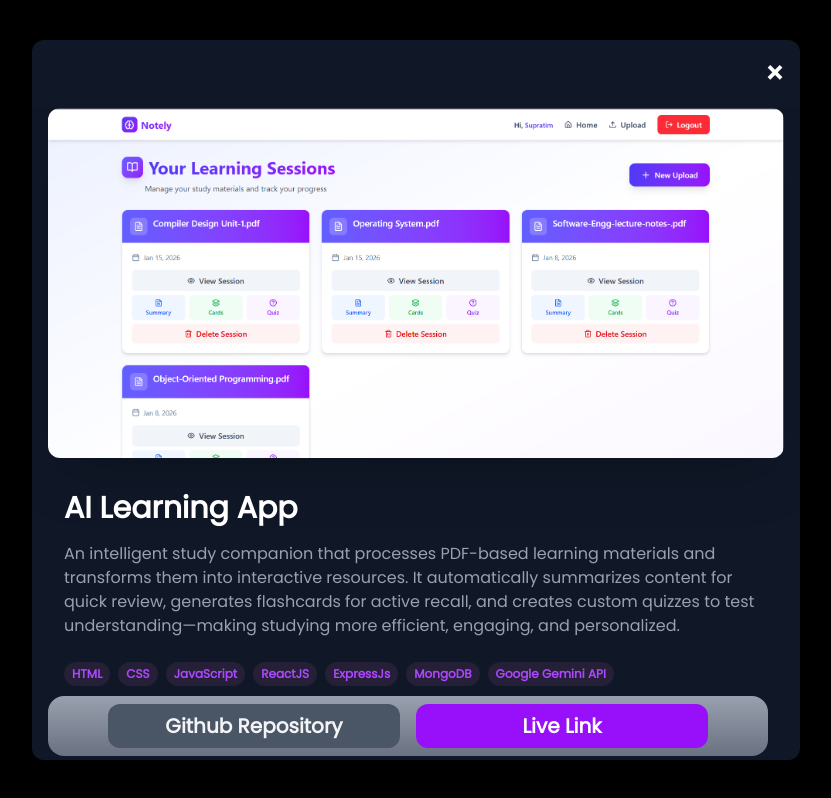
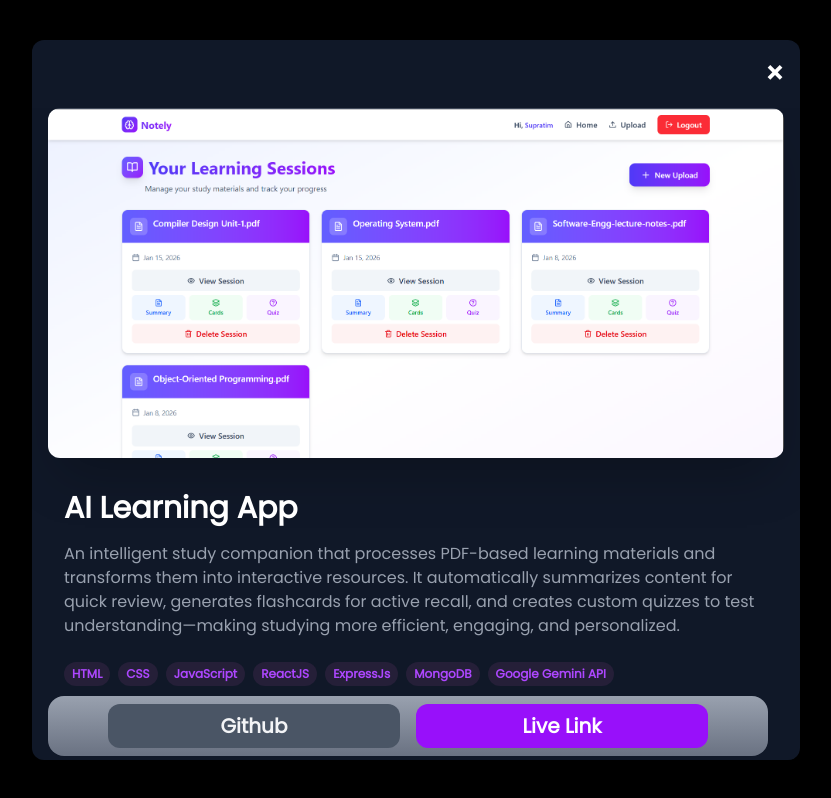
Before and after one commit to imSupratim/Portfolio-Website, a React (Vite) app: page / in a window 1280 px wide. Both pictures are taken after a click on the element 368 px from the left and 2422 px from the top of the page. Shown: the part 2022-2820 px from the top of the page, without its empty margins (224-1055 px from the left). Built offline with nearby package versions, Linux system fonts and the light colour scheme; grey boxes are pictures that could not be loaded.

Commit message:
ui improved

```diff
--- a/src/components/Work/Work.jsx
+++ b/src/components/Work/Work.jsx
@@ -102,14 +102,14 @@ const Work = () => {
                     </span>
                   ))}
                 </div>
-                <div className="flex  gap-4 px-15 mr-4 bg-linear-to-b from-gray-400 to-gray-500 py-2 rounded-2xl backdrop-blur-lg absolute bottom-1 left-4 right-4 flex gap-4 z-20 ">
+                <div className="flex  gap-4 px-10 md:px-15 mr-4 bg-linear-to-b from-gray-400 to-gray-500 py-2 rounded-2xl backdrop-blur-lg absolute bottom-1 left-4 right-4 z-20 ">
                   <a
                     href={selectedProject.github}
                     target="_blank"
                     rel="noopener noreferrer"
-                    className="w-1/2 bg-gray-600 hover:bg-gray-700 hover:scale-105 text-gray-100 lg:px-6 lg:py-2 px-2 py-1 rounded-xl lg:text-xl text-sm font-semibold text-center"
+                    className="w-1/2 flex items-center justify-center bg-gray-600 hover:bg-gray-700 hover:scale-105 text-gray-100 lg:px-6 lg:py-2 px-2 py-1 rounded-xl lg:text-xl text-sm font-semibold text-center"
                   >
-                    Github Repository
+                    Github
                   </a>
                   <a
                     href={selectedProject.webapp}
```
